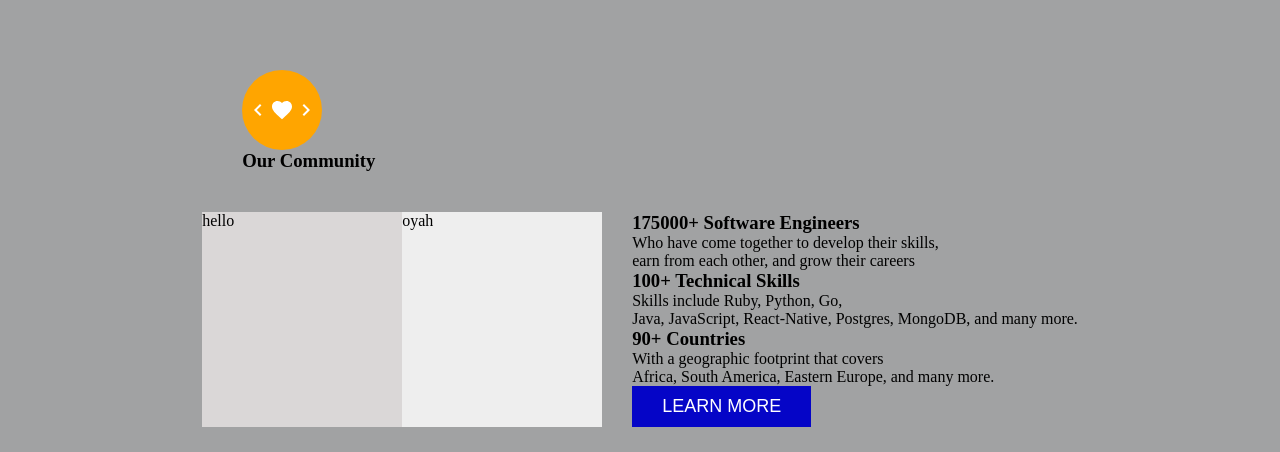
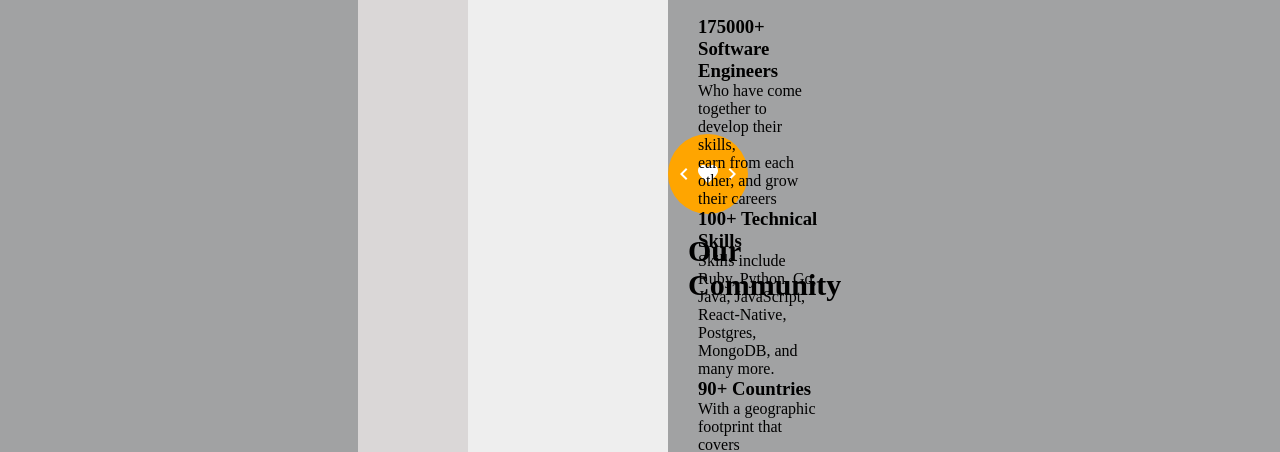
Before and after one commit to sirben181/andela-clone-app, a React (Create React App) app: page / in a window 1280 px wide. Shown: the part 2508-2960 px from the top of the page. Built offline with nearby package versions, Linux system fonts and the light colour scheme.

Commit message:
palcing community

```diff
--- a/src/components/community.css
+++ b/src/components/community.css
@@ -5,24 +5,32 @@ padding:0;}
     display:flex;
     justify-content:center;
     background:rgb(161, 162, 163);
-    min-height:100vh;
-/* text-align:center; */
+    height:100vh;
+    align-content: center;
 }
 .community_wrapper{
     display: flex;
     flex-direction:column;
     justify-content: center;
-    /* text-align: center; */
-   /* align-content: center; */
-   margin:50px;
+   margin-left:50px;
+   margin-right:50px;
+    position:relative;
+    transform:translate(10%, 0%);
+
+
 }
 .community_love{
     display:flex;
     flex-direction:column;
     justify-content: center;
     align-content:center;
-    margin:40px;}
- .communityicon{background-color:yellow;
+    margin:40px;
+    position: absolute;
+
+}
+ .community_love h3{
+     font-size:30px;
+     padding:20px;
 }
 .community-love h3{margin:30px;}
 .profile_wrapper{display:flex;}
@@ -34,12 +42,23 @@ padding:0;}
 }
 .person1_profile{
     display:flex;
+    position: absolute;
+     right:100px;
+    bottom:40px;
     height:100%;
     width:200px;
     background:rgb(218, 215, 215);
 }.person2_profile{
     display:flex;
+    position:absolute;
+   right:-10px;
+   bottom:-30px;
     height:100%;
     width:200px;
     background:#eee;
 }
+.community_info{
+    position: absolute;
+    left:70px;
+    bottom:40px;
+}
```
Also changed, not shown: src/components/Community.js (+4 -4 lines).
